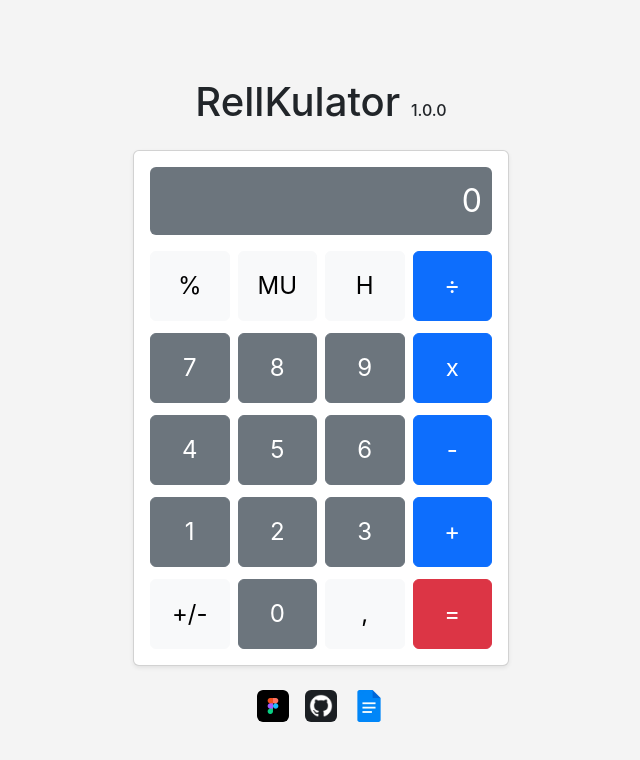
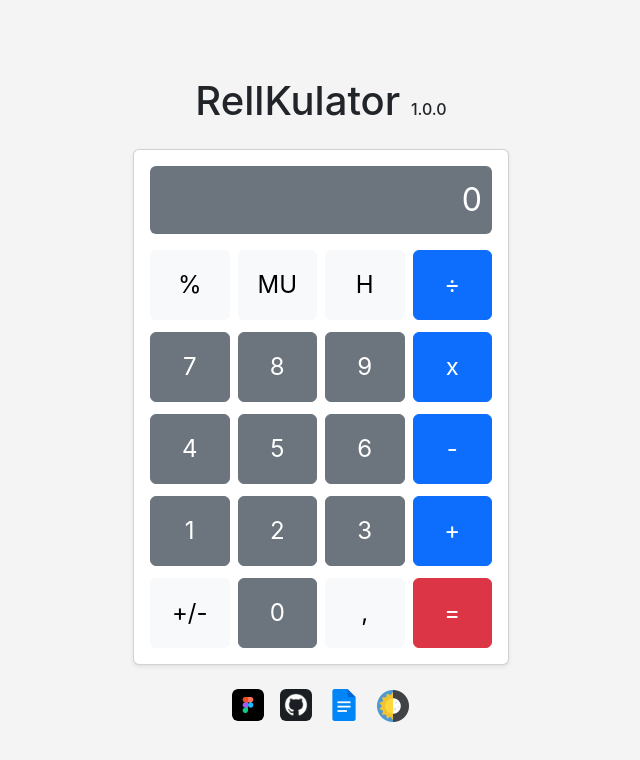
Before and after one commit to Fern-Aerell/Rellkulator, a website: page index.html in a window 1280 px wide. Shown: the whole page, without its empty margins (319-959 px from the left). Drawn offline with nearby package versions, Linux system fonts and the light colour scheme; files that its build step writes are made by us from their sources; a web font is replaced by a local one.

Commit message:
feature: Menambahkan fitur dark dan light mode

```diff
--- a/css/style.css
+++ b/css/style.css
@@ -1,12 +1,23 @@
 /* Styling untuk body halaman */
 body {
-    background-color: #f4f4f4;
     min-height: 100vh;
     display: flex;
     align-items: center;
     justify-content: center;
     font-family: 'Inter', sans-serif;
     font-display: swap;
+}
+
+/* Sytling untuk warna body saat light mode */
+body, [data-bs-theme="light"] {
+    background-color: #f4f4f4;
+}
+
+/* Sytling untuk warna body saat dark mode */
+body, [data-bs-theme="dark"] {
+    background-color: #f4f4f400;
+    transition-duration: 300ms;
+    transition-property: all;
 }
 
 /* Styling untuk container kalkulator */
--- a/index.html
+++ b/index.html
@@ -66,61 +66,76 @@
                             </div>
                         </div>
                         <div class="row g-2 mt-1">
-                            <!-- Tombol angka dan operator lainnya -->
+                            <!-- Tombol angka 7 -->
                             <div class="col-3">
                                 <button class="btn btn-secondary btn-calculator" id="button_7" title="Tujuh">7</button>
                             </div>
+                            <!-- Tombol angka 8 -->
                             <div class="col-3">
                                 <button class="btn btn-secondary btn-calculator" id="button_8"
                                     title="Delapan">8</button>
                             </div>
+                            <!-- Tombol angka 9 -->
                             <div class="col-3">
                                 <button class="btn btn-secondary btn-calculator" id="button_9"
                                     title="Sembilan">9</button>
                             </div>
+                            <!-- Tombol operator perkalian -->
                             <div class="col-3">
                                 <button class="btn btn-primary btn-calculator" id="button_mul" title="Kali">x</button>
                             </div>
                         </div>
                         <div class="row g-2 mt-1">
+                            <!-- Tombol angka 4 -->
                             <div class="col-3">
                                 <button class="btn btn-secondary btn-calculator" id="button_4" title="Empat">4</button>
                             </div>
+                            <!-- Tombol angka 5 -->
                             <div class="col-3">
                                 <button class="btn btn-secondary btn-calculator" id="button_5" title="Lima">5</button>
                             </div>
+                            <!-- Tombol angka 6 -->
                             <div class="col-3">
                                 <button class="btn btn-secondary btn-calculator" id="button_6" title="Enam">6</button>
                             </div>
+                            <!-- Tombol operator kurang -->
                             <div class="col-3">
                                 <button class="btn btn-primary btn-calculator" id="button_sub" title="Kurang">-</button>
                             </div>
                         </div>
                         <div class="row g-2 mt-1">
+                            <!-- Tombol angka 1 -->
                             <div class="col-3">
                                 <button class="btn btn-secondary btn-calculator" id="button_1" title="Satu">1</button>
                             </div>
+                            <!-- Tombol angka 2 -->
                             <div class="col-3">
                                 <button class="btn btn-secondary btn-calculator" id="button_2" title="Dua">2</button>
                             </div>
+                            <!-- Tombol angka 3 -->
                             <div class="col-3">
                                 <button class="btn btn-secondary btn-calculator" id="button_3" title="Tiga">3</button>
                             </div>
+                            <!-- Tombol operator tambah -->
                             <div class="col-3">
                                 <button class="btn btn-primary btn-calculator" id="button_add" title="Tambah">+</button>
                             </div>
                         </div>
                         <div class="row g-2 mt-1">
+                            <!-- Tombol untuk merubah bilangan ke positif atau negatif -->
                             <div class="col-3">
                                 <button class="btn btn-light btn-calculator" id="button_positive_negative"
                                     title="Positif Atau Negatif">+/-</button>
                             </div>
+                            <!-- Tombol angka 0 -->
                             <div class="col-3">
                                 <button class="btn btn-secondary btn-calculator" id="button_0" title="Nol">0</button>
                             </div>
+                            <!-- Tombol tanda koma -->
                             <div class="col-3">
                                 <button class="btn btn-light btn-calculator" id="button_coma" title="Koma">,</button>
                             </div>
+                            <!-- Tombol sama dengan -->
                             <div class="col-3">
                                 <button class="btn btn-danger btn-calculator" id="button_equal"
                                     title="Sama Dengan">=</button>
@@ -150,6 +165,12 @@
                         <img class="rounded mt-4" height="32px" width="32px" src="images/manual-book-icon.webp"
                             alt="manual-book-icon" loading="lazy">
                     </a>
+
+                    <!-- Tombol untuk mengganti tema -->
+                    <button class="btn m-0 p-0 rounded mt-4" id="toggle_theme">
+                        <img height="32px" width="32px" src="images/dark-light-mode-button-icon.webp"
+                            alt="dark-light-mode-button-icon" loading="lazy">
+                    </button>
                 </div>
             </div>
         </div>
--- a/js/script.js
+++ b/js/script.js
@@ -1,3 +1,10 @@
+// Menginisialisasi objek html yang berisi elemen html
+const htmlElement = document.documentElement;
+// Menginisialisasi tema, mengambil tema yang di simpan di local storage, jika tidak ada otomatis ke tema light
+const savedTheme = localStorage.getItem("theme") || "light";
+// Mengatur tema pada element html sesuai savedTheme
+htmlElement.setAttribute("data-bs-theme", savedTheme);
+
 // Menginisialisasi objek outputs yang berisi elemen output kalkulator
 const output = document.getElementById("output"); // Menyimpan elemen output
 
@@ -21,7 +28,9 @@ const buttons = {
     // Elemen untuk angka
     numbers: Array.from({ length: 10 }, (_, i) =>
         document.getElementById(`button_${i}`) // Menyimpan tombol angka 0-9
-    )
+    ),
+
+    theme: document.getElementById("toggle_theme"),
 };
 
 // Simbol operator matematika
@@ -307,6 +316,18 @@ document.addEventListener("keydown", function (event) {
     }
 });
 
+// Fungsi untuk mengganti tema
+function toggleTheme() {
+    // Mengambil tema saat ini
+    const currentTheme = htmlElement.getAttribute("data-bs-theme");
+    // Menentukan tema yang akan di gunakan berikutnya
+    const newTheme = currentTheme === "light" ? "dark" : "light";
+    // Mengatur tema pada element html dengan tema berikutnya
+    htmlElement.setAttribute("data-bs-theme", newTheme);
+    // Menyimpan tema saat ini ke local storage
+    localStorage.setItem("theme", newTheme);
+}
+
 // Menambahkan event listener untuk setiap tombol
 buttons.clear.addEventListener("click", () => clear()); // Tombol reset
 buttons.delete.addEventListener("click", () => del()); // Tombol hapus
@@ -320,3 +341,6 @@ buttons.numbers.forEach((btn, num) => btn.addEventListener("click", () => insert
 
 // Menambahkan event listener untuk tombol operator matematika
 Object.values(buttons.operators).forEach((btn, index) => btn.addEventListener("click", () => insertOperator(operators[index])));
+
+// Menambahkan event listener untuk tombol theme
+buttons.theme.addEventListener("click", () => toggleTheme());
```
Also changed, not shown: images/dark-light-mode-button-icon.webp (added).
